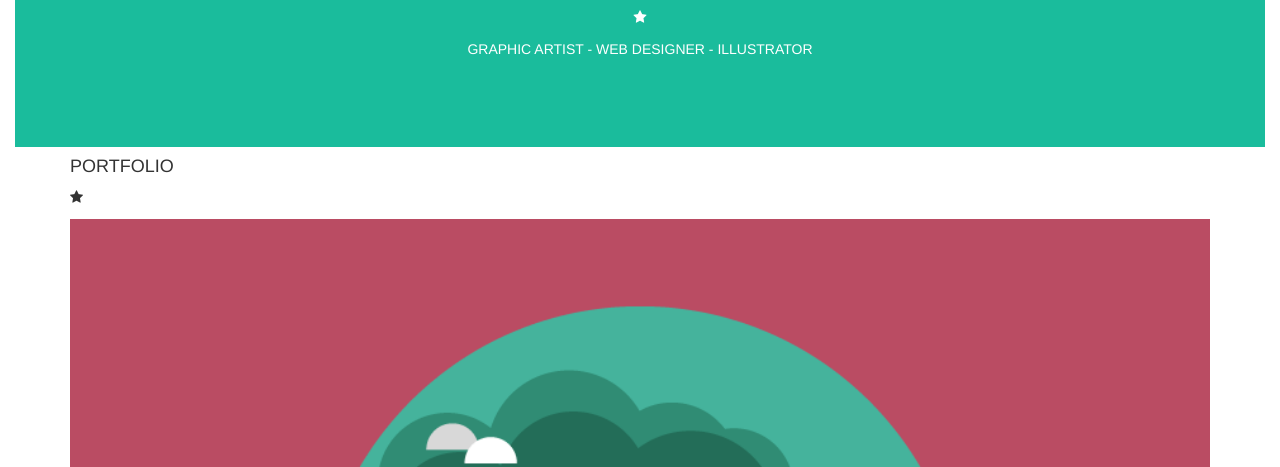
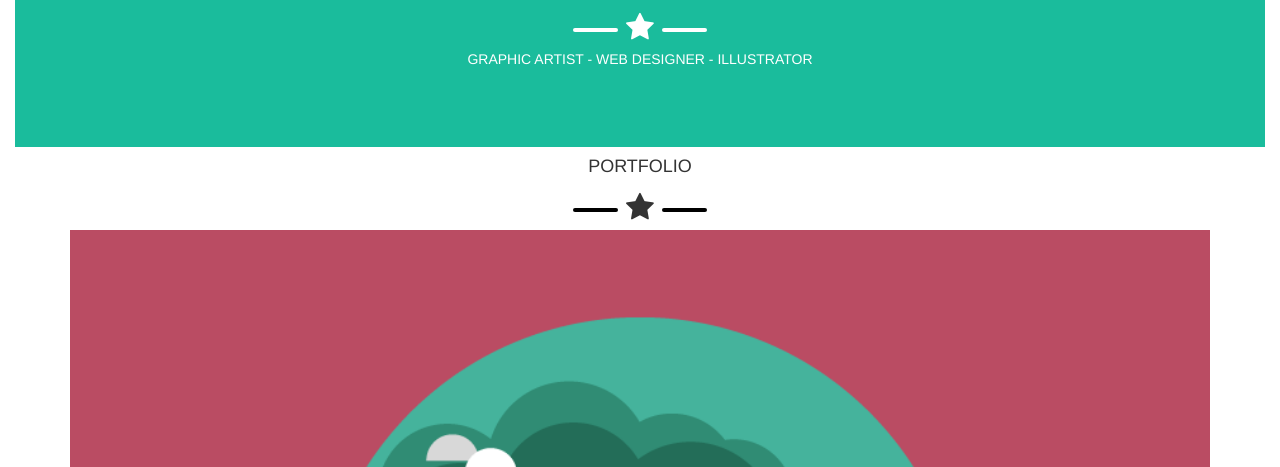
Before and after one commit to alelig95/html-css-bootstrap-freelancer, a plain HTML site: page index.html in a window 1280 px wide. Shown: the part 333-800 px from the top of the page. Drawn offline with nearby package versions, Linux system fonts and the light colour scheme.

Commit message:
Aggiunta sezione "about"

```diff
--- a/css/style.css
+++ b/css/style.css
@@ -18,13 +18,52 @@
   height: 170px;
 }
 
-.fa{
-  margin-bottom: 15px;
+h4{
+  text-align: center;
+
+}
+
+.star{
+  width: 300px;
+  margin: 0 auto;
+  font-size: 30px;
+}
+
+.star:before,
+.star:after {
+  content: "";
+  display: inline-block;
+  width: 15%;
+  height: 4px;
+  border-radius: 2px;
+  vertical-align: middle;
+  background-color: white;
 }
 
 .about-background{
   background-color: #1abc9c;
   color: #fff;
+}
+
+.portfolio{
+  text-align: center;
+}
+
+.blackstar{
+  width: 300px;
+  margin: 0 auto;
+  font-size: 30px;
+}
+
+.blackstar:before,
+.blackstar:after {
+  content: "";
+  display: inline-block;
+  width: 15%;
+  height: 4px;
+  border-radius: 2px;
+  vertical-align: middle;
+  background-color: black;
 }
 
 .about-content{
@@ -37,3 +76,11 @@
   text-align: left;
   margin-top: 15px;
 }
+
+.form-section{
+  text-align: center
+}
+
+.form-content{
+
+}
--- a/index.html
+++ b/index.html
@@ -25,7 +25,10 @@
 
               <img src="img/avataaars.svg" alt="">
               <h1>START BOOTSTRAP</h1>
-              <i class="fa fa-star" aria-hidden="true"></i>
+              <div class="star">
+                <i class="fa fa-star" aria-hidden="true"></i>
+              </div>
+
               <p>GRAPHIC ARTIST - WEB DESIGNER - ILLUSTRATOR</p>
             </div>
           </div>
@@ -36,7 +39,10 @@
         <div class="portfolio">
 
           <h4>PORTFOLIO</h4>
-          <i class="fa fa-star" aria-hidden="true"></i>
+
+          <div class="blackstar">
+            <i class="fa fa-star" aria-hidden="true"></i>
+          </div>
           <div class="row">
             <img class="portfolio-img col-xs-12" src="img/image1.png" alt="">
             <img class="portfolio-img col-xs-12" src="img/image2.png" alt="">
@@ -53,11 +59,43 @@
         <div class="container">
           <div class="about-content">
             <h4>ABOUT</h4>
-            <i class="fa fa-star" aria-hidden="true"></i>
+
+            <div class="star">
+              <i class="fa fa-star" aria-hidden="true"></i>
+            </div>
+
             <p>Freelancer is a free bootstrap theme created by Start Bootstrap. The download includes the complete source files including HTML, CSS, and JavaScript as well as optional LESS stylesheets for easy customization.</p>
             <p>Whether you're a student looking to a showcase your work, a professional looking to attract clients, or a graphic artist looking to share your projects, this template is the perfect starting point!</p>
           </div>
 
+
+        </div>
+
+      </div>
+
+      <div class="container">
+        <div class="form-section">
+
+
+          <h4>CONTACT ME</h4>
+
+          <div class="blackstar">
+            <i class="fa fa-star" aria-hidden="true"></i>
+            </div>
+        </div>
+        <div class="row">
+          <div class="form-content">
+            <form>
+  <div class="form-group">
+    <input type="text" class="form-control" id="exampleInputEmail1" placeholder="Name">
+  </div>
+  <div class="form-group">
+    <input type="email" class="form-control" id="exampleInputPassword1" placeholder="Email">
+  </div>
+  <button type="submit" class="btn btn-default">Submit</button>
+</form>
+
+          </div>
 
         </div>
 
```
